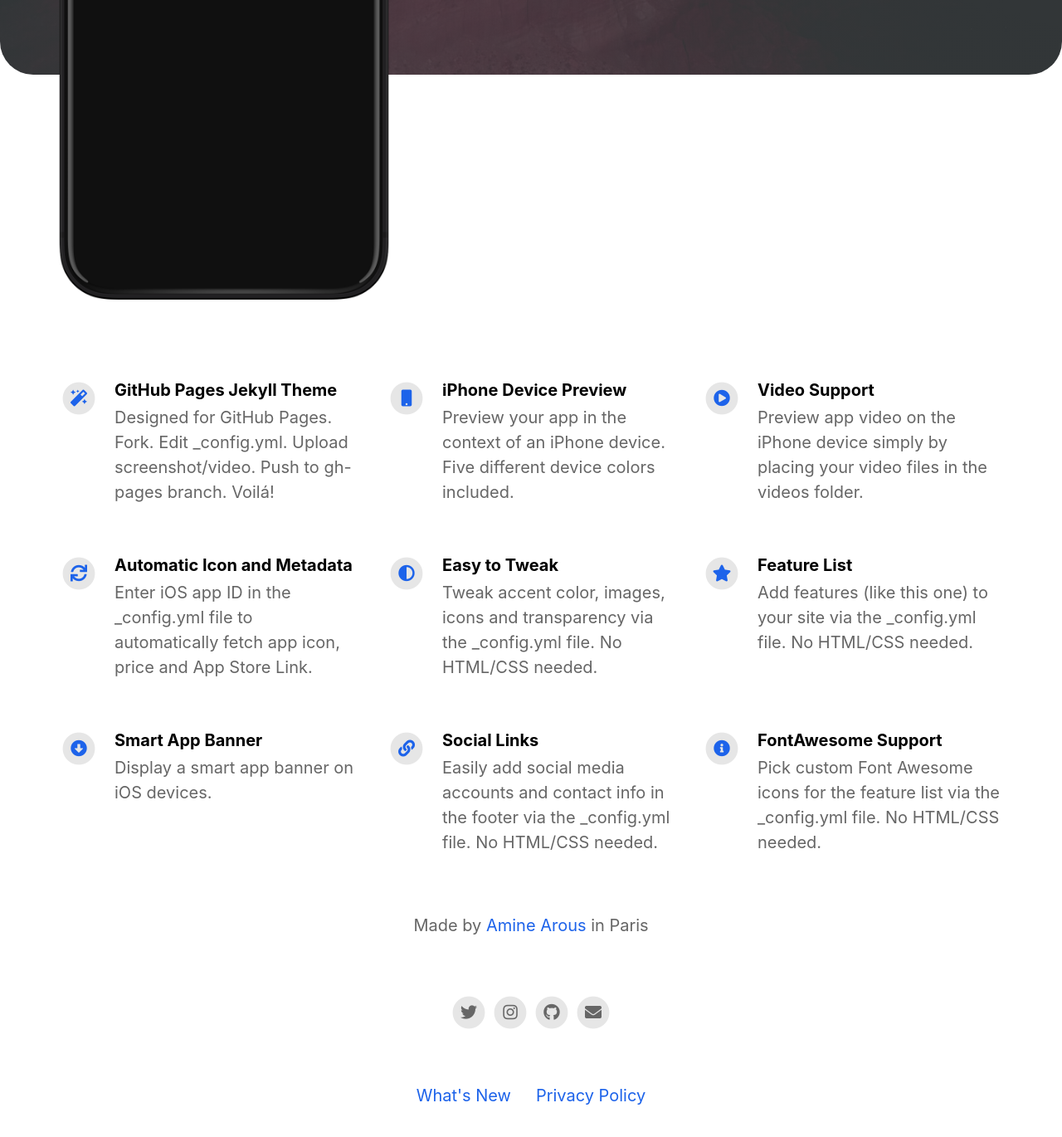
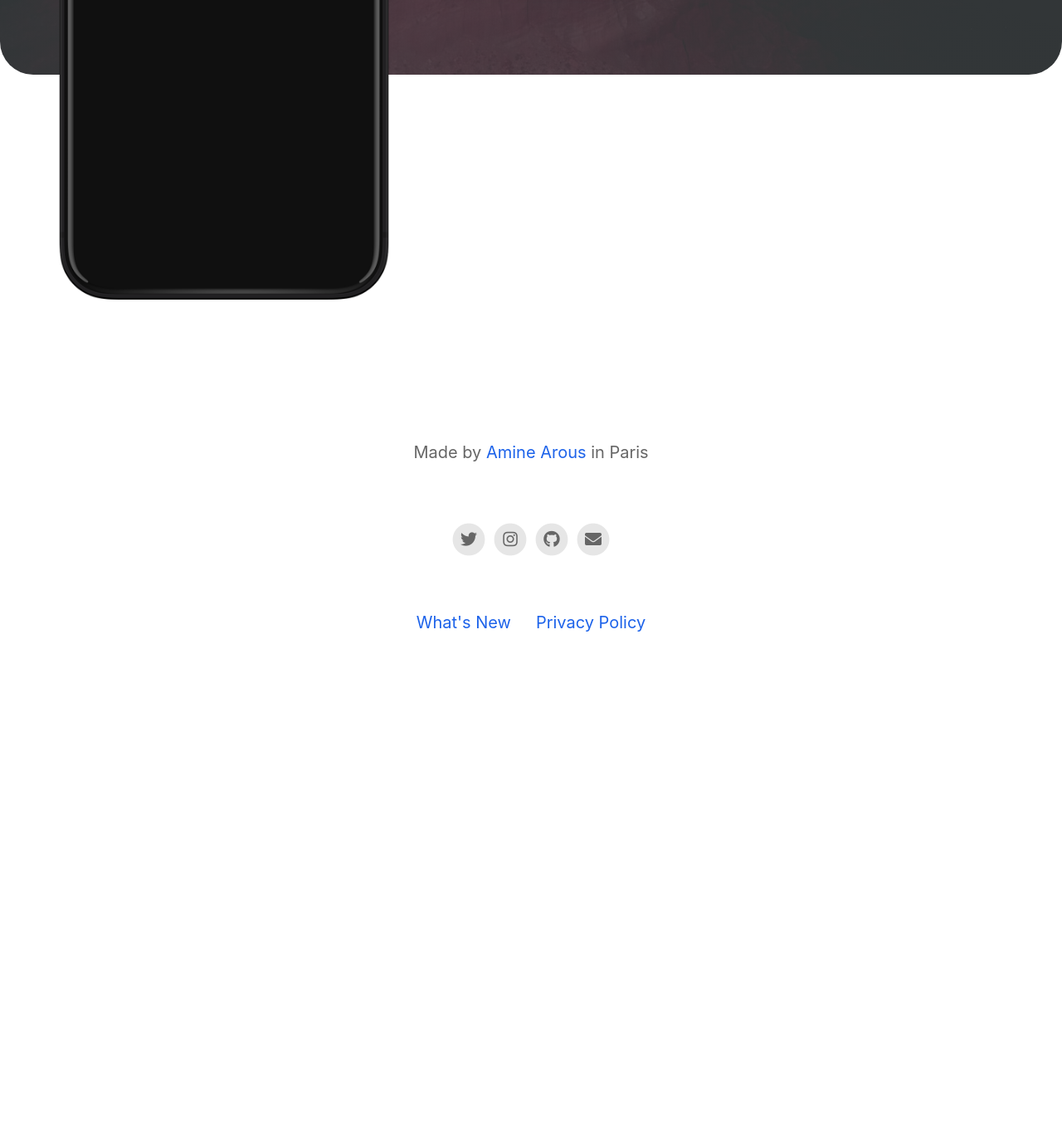
Before and after one commit to AmineArous/GoalGameLandingPage, a Jekyll site: the page built from index.html, in a window 1280 px wide and 1400 px high, scrolled down 624 px. Shown: the top 1370 px of the window at 83% size. Built offline with Jekyll 4.4.1, drawn with Linux system fonts in a browser that asks for light colours; nearby versions of some CDN libraries; after the commit the page ends 1454 px from its top, so only the background shows below that; some of the changed text lies outside the part shown.

Commit message:
Update _config.yml

```diff
--- a/_config.yml
+++ b/_config.yml
@@ -13,7 +13,7 @@ presskit_download_link                    : #https://apps.apple.com/us/app/goal-
 app_icon                                  : # assets/appicon.png                      # Automatically populates if not set and if iOS app ID is set.  Otherwise enter path to icon file manually.
 app_name                                  :                                           # Automatically populates if not set and if iOS app ID is set.  Otherwise enter manually.
 app_price                                 :                                           # Automatically populates if not set and if iOS app ID is set.  Otherwise enter manually.
-app_description                           : Write a short tagline for your app.
+app_description                           : Goal is a fun and engaging puzzle game for soccer fans and puzzle enthusiasts alike.
 
 enable_smart_app_banner                   : true                                      # Set to true to show a smart app banner at top of page on mobile devices.
 
@@ -29,52 +29,6 @@ instagram_username                        : tamjack75
 twitter_username                          : AmineArous
 github_username                           : AmineArous
 youtube_username                          :
-
-
-
-# Feature List                            Edit, add or remove features to be presented.
-features                                  :
-
-  - title                                 : GitHub Pages Jekyll Theme
-    description                           : Designed for GitHub Pages. Fork. Edit _config.yml. Upload screenshot/video. Push to gh-pages branch. Voilá!
-    fontawesome_icon_name                 : magic
-
-  - title                                 : iPhone Device Preview
-    description                           : Preview your app in the context of an iPhone device. Five different device colors included.
-    fontawesome_icon_name                 : mobile
-
-  - title                                 : Video Support
-    description                           : Preview app video on the iPhone device simply by placing your video files in the videos folder.
-    fontawesome_icon_name                 : play-circle
-
-  - title                                 : Automatic Icon and Metadata
-    description                           : Enter iOS app ID in the _config.yml file to automatically fetch app icon, price and App Store Link.
-    fontawesome_icon_name                 : sync
-
-  - title                                 : Easy to Tweak
-    description                           : Tweak accent color, images, icons and transparency via the _config.yml file. No HTML/CSS needed.
-    fontawesome_icon_name                 : adjust
-
-  - title                                 : Feature List
-    description                           : Add features (like this one) to your site via the _config.yml file. No HTML/CSS needed.
-    fontawesome_icon_name                 : star
-
-  - title                                 : Smart App Banner
-    description                           : Display a smart app banner on iOS devices.
-    fontawesome_icon_name                 : arrow-alt-circle-down
-
-  - title                                 : Social Links
-    description                           : Easily add social media accounts and contact info in the footer via the _config.yml file. No HTML/CSS needed.
-    fontawesome_icon_name                 : link
-
-  - title                                 : FontAwesome Support
-    description                           : Pick custom Font Awesome icons for the feature list via the _config.yml file. No HTML/CSS needed.
-    fontawesome_icon_name                 : info-circle
-
-  - title                                 : # New Feature Title
-    description                           : # New Feature Description
-    fontawesome_icon_name                 : # Enter Font Awesome icon name (e.g. star). Find icons on fontawesome.com/icons.
-
 
 
 # Theme Settings
```
